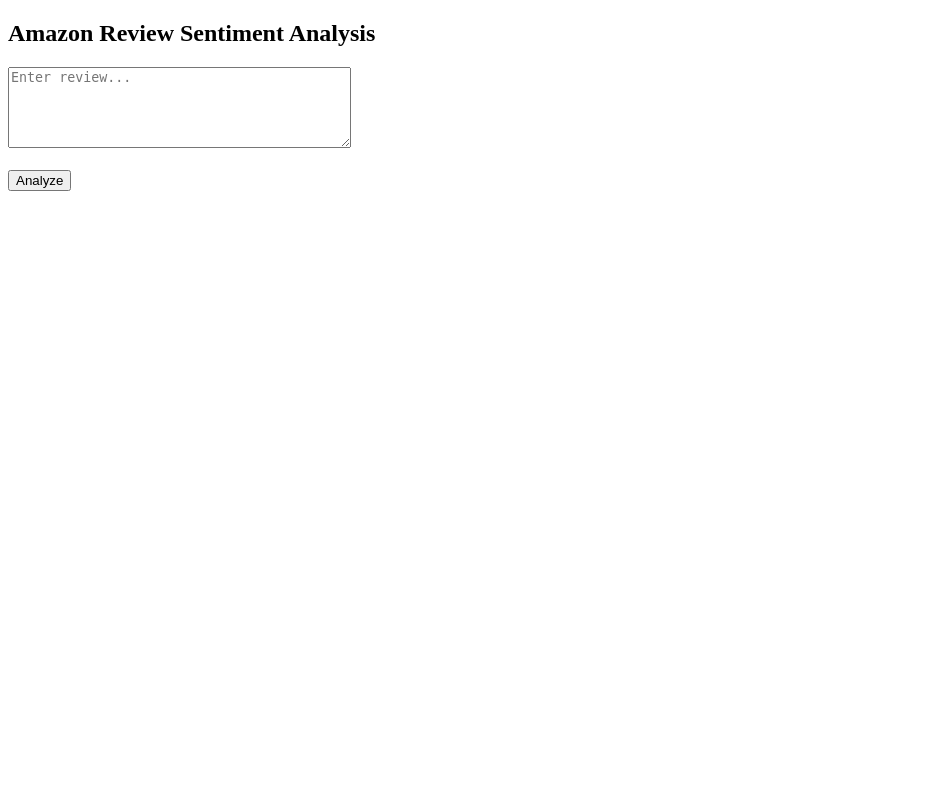
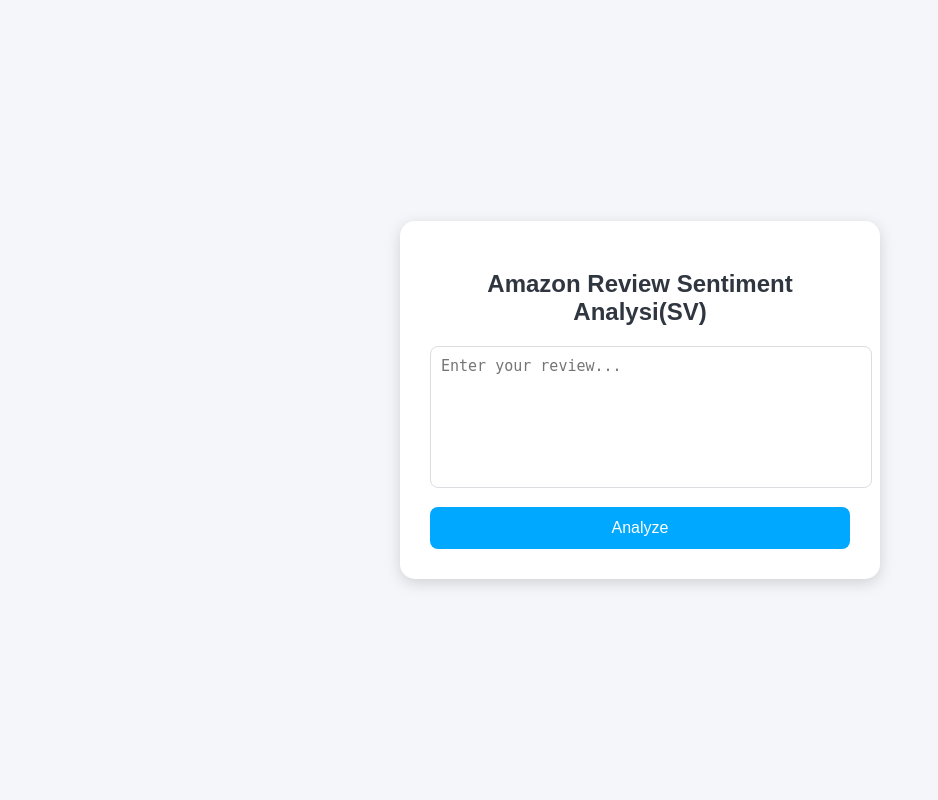
Before and after one commit to bhamidipativiswajith2007/sentiment-verifier, a Flask app: page / in a window 1280 px wide. Shown: the whole page, without its empty margins (0-938 px from the left). Run offline with Flask 3, Linux system fonts and the light colour scheme; parts of the project's set-up code (start-up, migrations or seed data) failed here and were passed over.

Commit message:
Update index.html

```diff
--- a/templates/index.html
+++ b/templates/index.html
@@ -1,18 +1,92 @@
 <!DOCTYPE html>
-<html>
+<html lang="en">
 <head>
+    <meta charset="UTF-8">
     <title>Sentiment Analysis</title>
+    <style>
+        body {
+            font-family: Arial, sans-serif;
+            background: #f5f6fa;
+            margin: 0;
+            padding: 0;
+            display: flex;
+            justify-content: center;
+            align-items: center;
+            height: 100vh;
+        }
+
+        .container {
+            background: white;
+            width: 420px;
+            padding: 30px;
+            border-radius: 15px;
+            box-shadow: 0px 4px 15px rgba(0,0,0,0.15);
+            text-align: center;
+        }
+
+        h2 {
+            margin-bottom: 20px;
+            color: #2f3640;
+        }
+
+        textarea {
+            width: 100%;
+            height: 120px;
+            padding: 10px;
+            font-size: 15px;
+            border-radius: 8px;
+            border: 1px solid #dcdde1;
+            outline: none;
+            resize: none;
+            transition: 0.2s;
+        }
+
+        textarea:focus {
+            border-color: #00a8ff;
+            box-shadow: 0 0 4px rgba(0,168,255,0.6);
+        }
+
+        button {
+            margin-top: 15px;
+            width: 100%;
+            background: #00a8ff;
+            border: none;
+            padding: 12px;
+            color: white;
+            font-size: 16px;
+            border-radius: 8px;
+            cursor: pointer;
+            transition: 0.2s;
+        }
+
+        button:hover {
+            background: #0097e6;
+        }
+
+        .result {
+            margin-top: 20px;
+            font-size: 20px;
+            font-weight: bold;
+        }
+
+    </style>
 </head>
 <body>
-    <h2>Amazon Review Sentiment Analysis</h2>
+
+<div class="container">
+    <h2>Amazon Review Sentiment Analysi(SV)</h2>
 
     <form action="/predict" method="POST">
-        <textarea name="review" rows="5" cols="40" placeholder="Enter review..."></textarea><br><br>
+        <textarea name="review" placeholder="Enter your review..."></textarea>
         <button type="submit">Analyze</button>
     </form>
 
     {% if result %}
-        <h2>Result: {{ result }}</h2>
+        <div class="result">
+            Result: {{ result }}
+        </div>
     {% endif %}
+</div>
+
 </body>
 </html>
```
